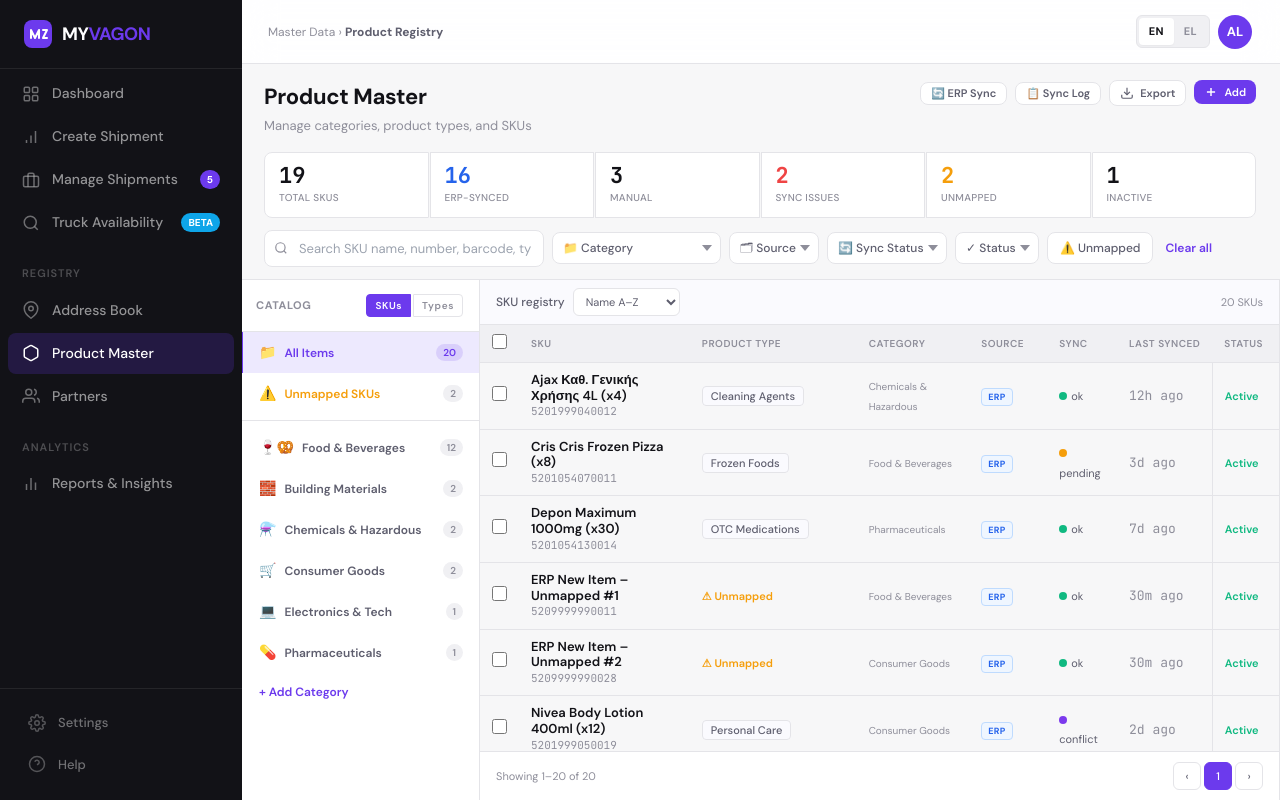
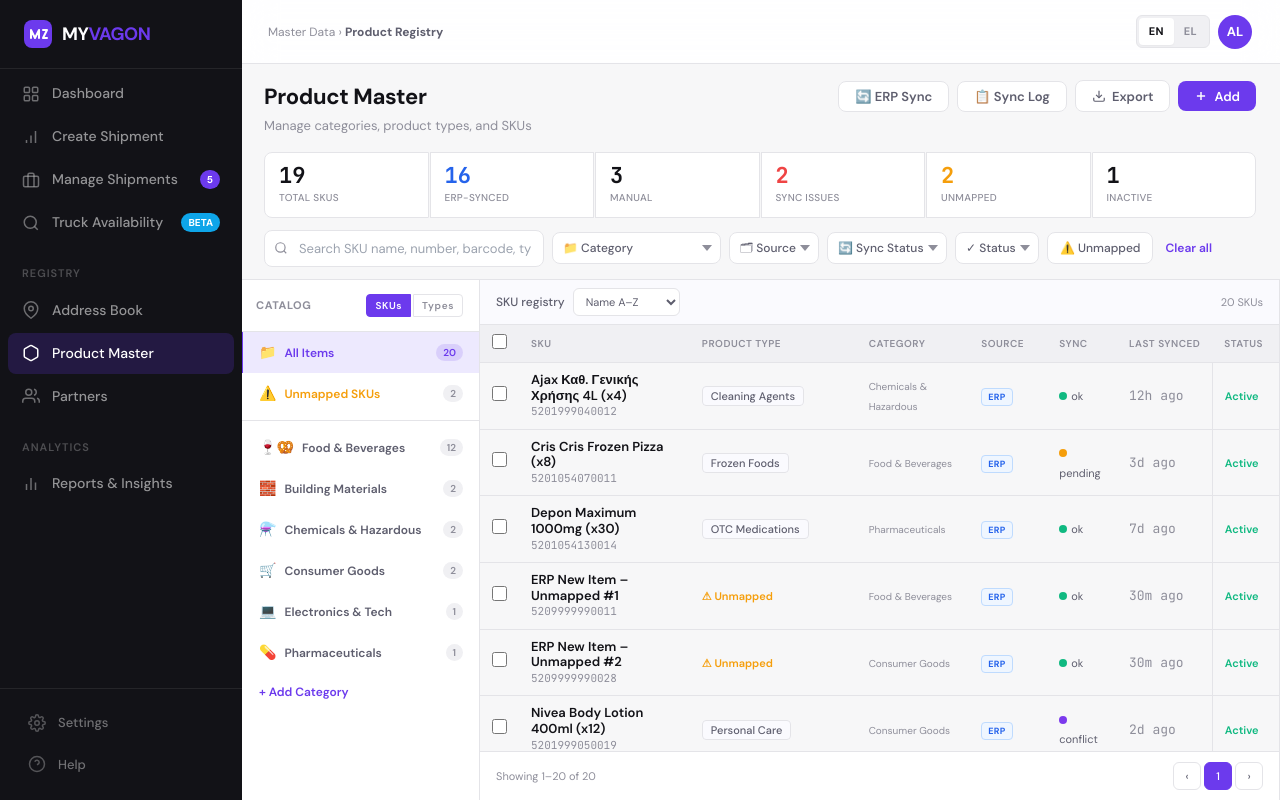
Before and after one commit to excellentwebworld/Mywagon-Frontend, a React (Vite) app: page /products in a window 1280 px wide. Built offline with nearby package versions, Linux system fonts and the light colour scheme.

Commit message:
feat: add ProductMasterHeader component with sync, export, and add functionality

```diff
--- a/src/components/ProductMaster/ProductMasterHeader.tsx
+++ b/src/components/ProductMaster/ProductMasterHeader.tsx
@@ -33,13 +33,13 @@ export const ProductMasterHeader: React.FC<Props> = ({
       <div style={{ fontSize: 13, color: 'var(--t3)', marginTop: 3 }}>{t('subtitle')}</div>
     </div>
     <div style={{ display: 'flex', alignItems: 'center', gap: 8 }}>
-      <button type="button" className="btn btn-sm" onClick={() => showToast(t('syncSettings'))}>
+      <button type="button" className="btn btn-md" onClick={() => showToast(t('syncSettings'))}>
         🔄 ERP Sync
       </button>
-      <button type="button" className="btn btn-sm" onClick={() => setIsSyncLogOpen(true)}>
+      <button type="button" className="btn btn-md" onClick={() => setIsSyncLogOpen(true)}>
         📋 Sync Log
       </button>
-      <button type="button" className="btn btn-sm" onClick={() => showToast(lang === 'el' ? 'Εξαγωγή CSV…' : 'CSV exported')}>
+      <button type="button" className="btn btn-md" onClick={() => showToast(lang === 'el' ? 'Εξαγωγή CSV…' : 'CSV exported')}>
         <svg viewBox="0 0 24 24" fill="none" stroke="currentColor" strokeWidth="2">
           <path d="M21 15v4a2 2 0 0 1-2 2H5a2 2 0 0 1-2-2v-4" />
           <polyline points="7 10 12 15 17 10" />
@@ -50,7 +50,7 @@ export const ProductMasterHeader: React.FC<Props> = ({
       <div className="add-wrap">
         <button
           type="button"
-          className="btn btn-p btn-sm"
+          className="btn btn-p btn-md"
           onClick={(e) => {
             e.stopPropagation();
             setAddDropdownOpen(!addDropdownOpen);
```
